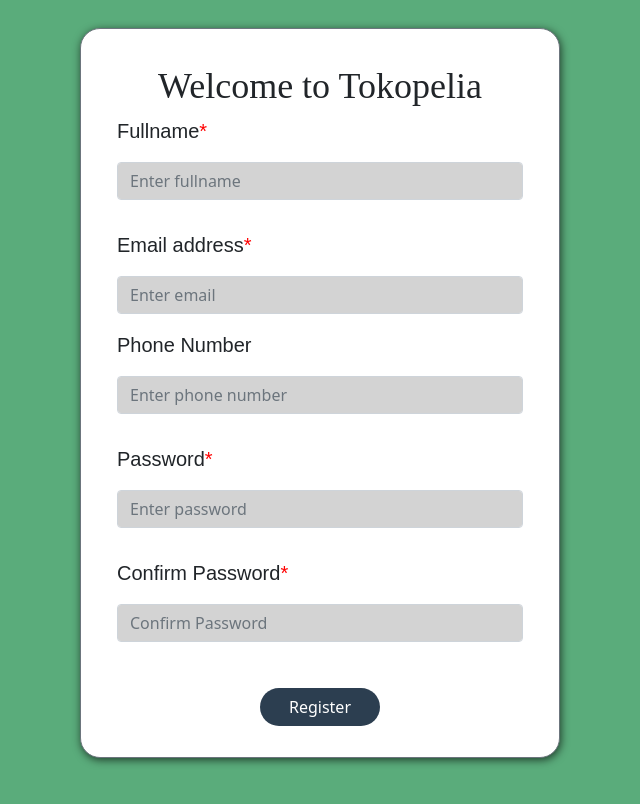
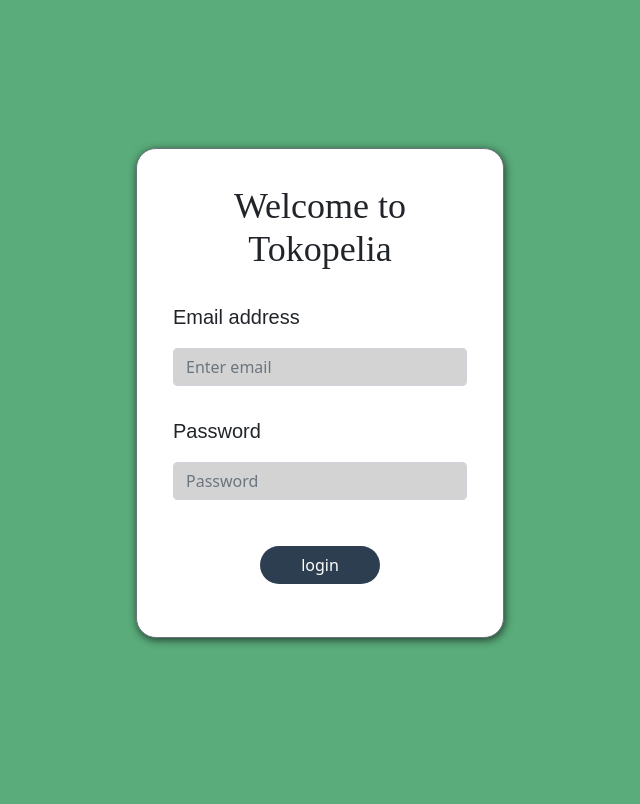
Before and after one commit to FE5-Pringgo/E-commerce-project, a React (Create React App) app: page / in a window 1280 px wide. Shown: the top 804 px of the page, without its empty margins (320-960 px from the left). Built offline with nearby package versions, Linux system fonts and the light colour scheme.

Commit message:
Perubahan layout login

```diff
--- a/src/App.js
+++ b/src/App.js
@@ -7,8 +7,8 @@
 function App() {
   return (
     <div className="App">
-      {/* <Login /> */}
-      <Register />
+      <Login />
+      {/* <Register /> */}
       {/* <DetailProduct /> */}
     </div>
   );
--- a/src/Styles/login.css
+++ b/src/Styles/login.css
@@ -1,5 +1,5 @@
 .bg-login{
-    background-color: #39DD27;
+    background-color: #5AAC7B;
     height: 820px;
 
     display: flex;
@@ -9,7 +9,7 @@
 
 .card {
         box-shadow: 1px 2px 8px rgba(0, 0, 0, 0.65);
-        height: 390px;
+        height: 490px;
         margin: 6rem auto 8.1rem auto;
         border-radius: 20px;
         padding: 20px 20px 20px 20px;
@@ -25,8 +25,8 @@
 
 #bt-login{
     width: 120px;
-    background-color: #39DD27;
-    outline: #39DD27;
+    background-color: #2C3E50;
+    outline: #2C3E50;
     color: #fff;
     margin-top: 30px;
     border-radius: 20px;
--- a/src/View/login.jsx
+++ b/src/View/login.jsx
@@ -1,9 +1,28 @@
-import React from 'react'
+import React, {useState} from 'react'
 import 'bootstrap/dist/css/bootstrap.min.css';
 import { Button,Card, Form } from 'react-bootstrap';
 import "../Styles/login.css";
 
-export default function login() {
+export default function Login() {
+    const [email,setEmail] = useState('');
+    const [password,setPassword] = useState('');
+
+    const changeEmail = (e) =>{
+        const value = e.target.value;
+        setEmail(value);
+    }
+
+    const changePassword = (e) => {
+        const value = e.target.value;
+        setPassword(value)
+    }
+
+    const handleSubmit = () =>{
+        console.log('di klik');
+    }
+
+
+
   return (
     <div className='bg-login'>
         <Card className='card' border='secondary' style={{ width: '23rem'}}>
@@ -12,14 +31,14 @@
                 <Form>
                     <Form.Group id='email' className="mb-3" controlId="formBasicEmail">
                         <p className='label'>Email address</p>
-                        <Form.Control type="email" placeholder="Enter email" />
+                        <Form.Control type="email" placeholder="Enter email" value={email} onChange={changeEmail}/>
                     </Form.Group>
 
                     <Form.Group id='password' className="mb-3" controlId="formBasicPassword">
                         <p className='label' >Password</p>
-                        <Form.Control type="password" placeholder="Password" />
+                        <Form.Control type="password" placeholder="Password" value={password} onChange={changePassword}/>
                     </Form.Group>
-                    <Button id='bt-login' variant="" type="submit">
+                    <Button id='bt-login' variant="" onClick={handleSubmit}>
                         login
                     </Button>
                 </Form>
```
